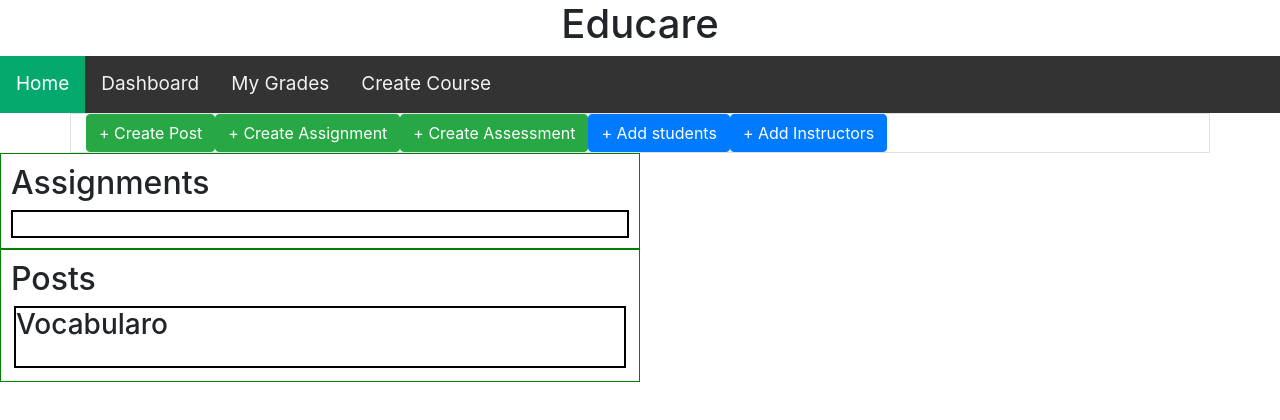
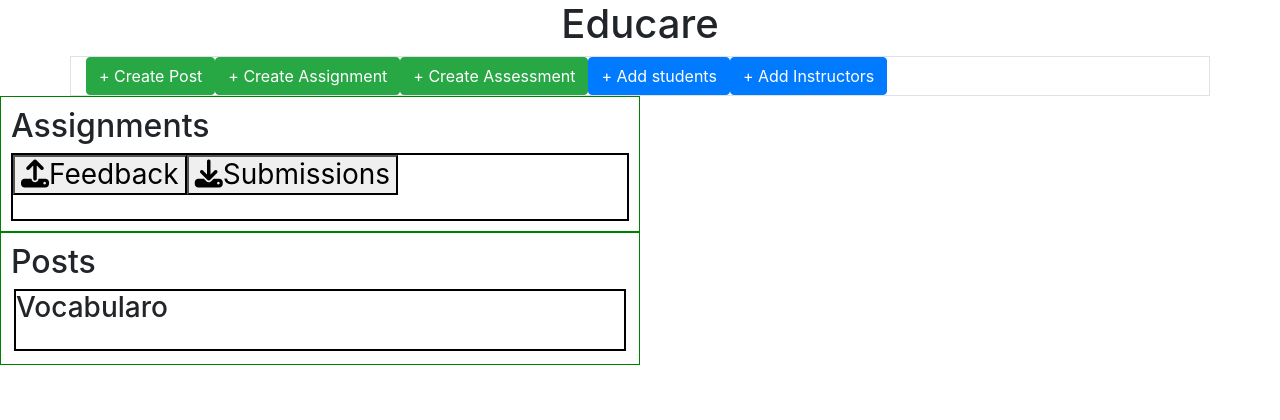
Before and after one commit to hardik-rajpal/EducareAngularMirror, an Angular app: page /courses/profview/1 in a window 1280 px wide. Shown: the top 420 px of the page. Built offline with nearby package versions, Linux system fonts and the light colour scheme; no server answers.

Commit message:
added assignment feedback, submission buttons.

```diff
--- a/src/app/components/navbar/navbar.component.html
+++ b/src/app/components/navbar/navbar.component.html
@@ -1,8 +1,8 @@
 <div class="topnav">
-    <a class="active" href="#home">Home</a>
-    <a href="/dashboard">Dashboard</a>
-    <a href="/grades">My Grades</a>
-    <a href="/create_course">Create Course</a>
+    <a *ngIf="isauth" class="active" href="/dashboard">Dashboard</a>
+    <!-- <a *ngIf="isauth" href="/dashboard">Dashboard</a> -->
+    <a *ngIf="isauth" href="/grades">My Grades</a>
+    <a *ngIf="isauth" href="/create_course">Create Course</a>
     <a *ngIf="isauth" href="/profile">Profile</a>
     <a *ngIf="isauth" href="/logout">Log out</a>
     <!-- <button (click)="loguserid()">Check ls</button> -->
--- a/src/app/pages/profcourse/profcourse.component.html
+++ b/src/app/pages/profcourse/profcourse.component.html
@@ -42,7 +42,7 @@
 <div style="width: 50%;border:1px solid green; padding:10px;">
     <h2>Assignments</h2>
     <div *ngFor="let task of assignments" style="border: 2px solid black;">
-        <h3>{{task.title}}</h3>
+        <h3>{{task.title}}<button id="{{task.number}}"  (click)="setFeedback(task.number)"><i class="fa fa-upload"></i>Feedback</button><button id="{{task.number}}"><i class="fa fa-download"></i>Submissions</button></h3>
         <p style="overflow: hidden;">{{task.instruction}}</p>
     </div>
 </div>
--- a/src/app/pages/profcourse/profcourse.component.ts
+++ b/src/app/pages/profcourse/profcourse.component.ts
@@ -73,6 +73,7 @@ export class ProfcourseComponent implements OnInit {
         this.assignmentService.getAssignmentData(this.courseid).subscribe(data=>{
           // console.log(data);
           this.assignments = data;
+          console.log(this.assignments)
         })
         this.postService.getPostData(this.courseid).subscribe(data=>{
           this.posts = data;
@@ -86,5 +87,7 @@ export class ProfcourseComponent implements OnInit {
     })
     // console.log(this.courseid + "Is the id");
   }
-
+  setFeedback(task_num:Number){
+    console.log(task_num);
+  }
 }
--- a/src/index.html
+++ b/src/index.html
@@ -6,6 +6,7 @@
   <base href="/">
   <meta name="viewport" content="width=device-width, initial-scale=1">
   <link rel="icon" type="image/x-icon" href="favicon.ico">
+  <script src="https://kit.fontawesome.com/2940e29c54.js" crossorigin="anonymous"></script>
 </head>
 <body>
   <app-root></app-root>
```
